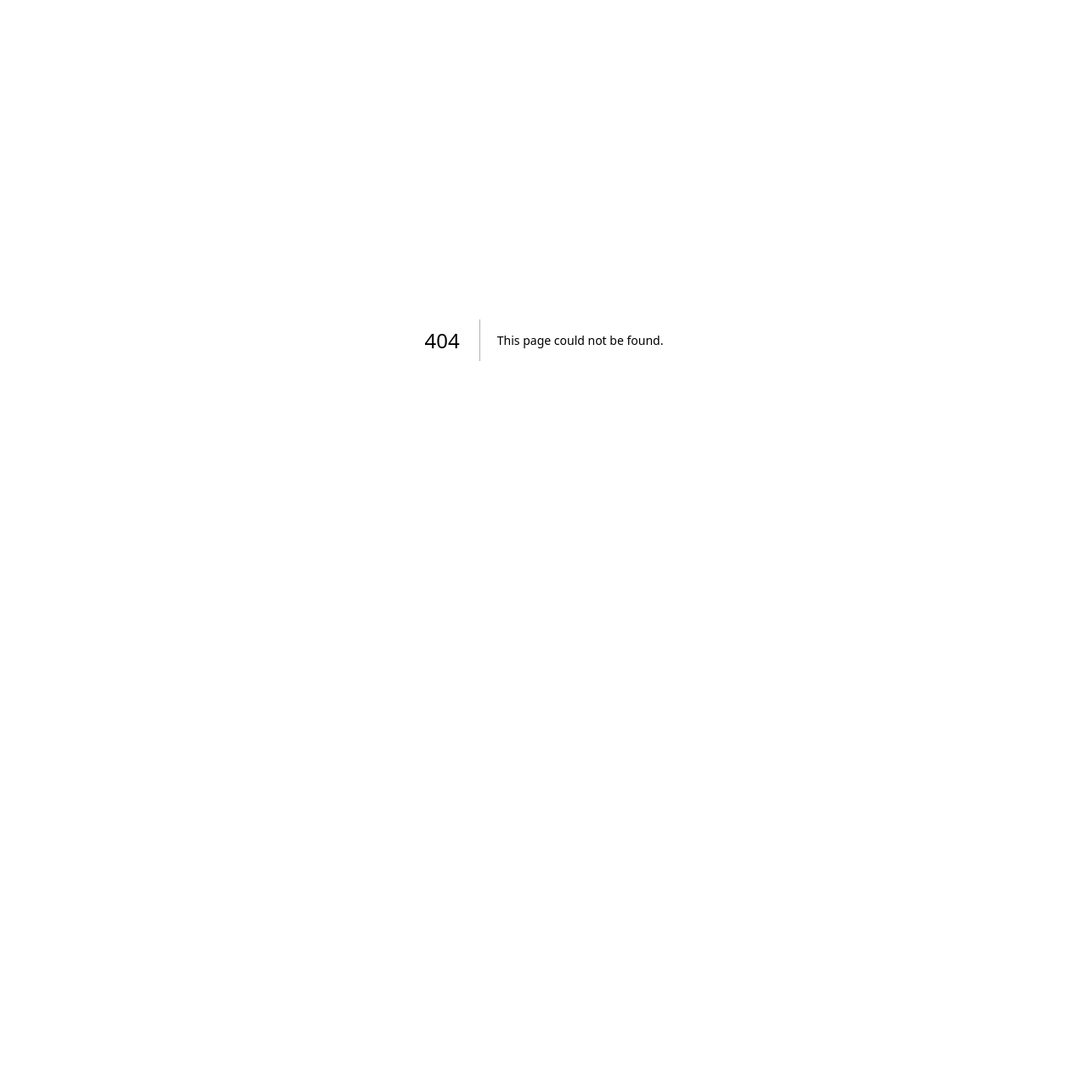
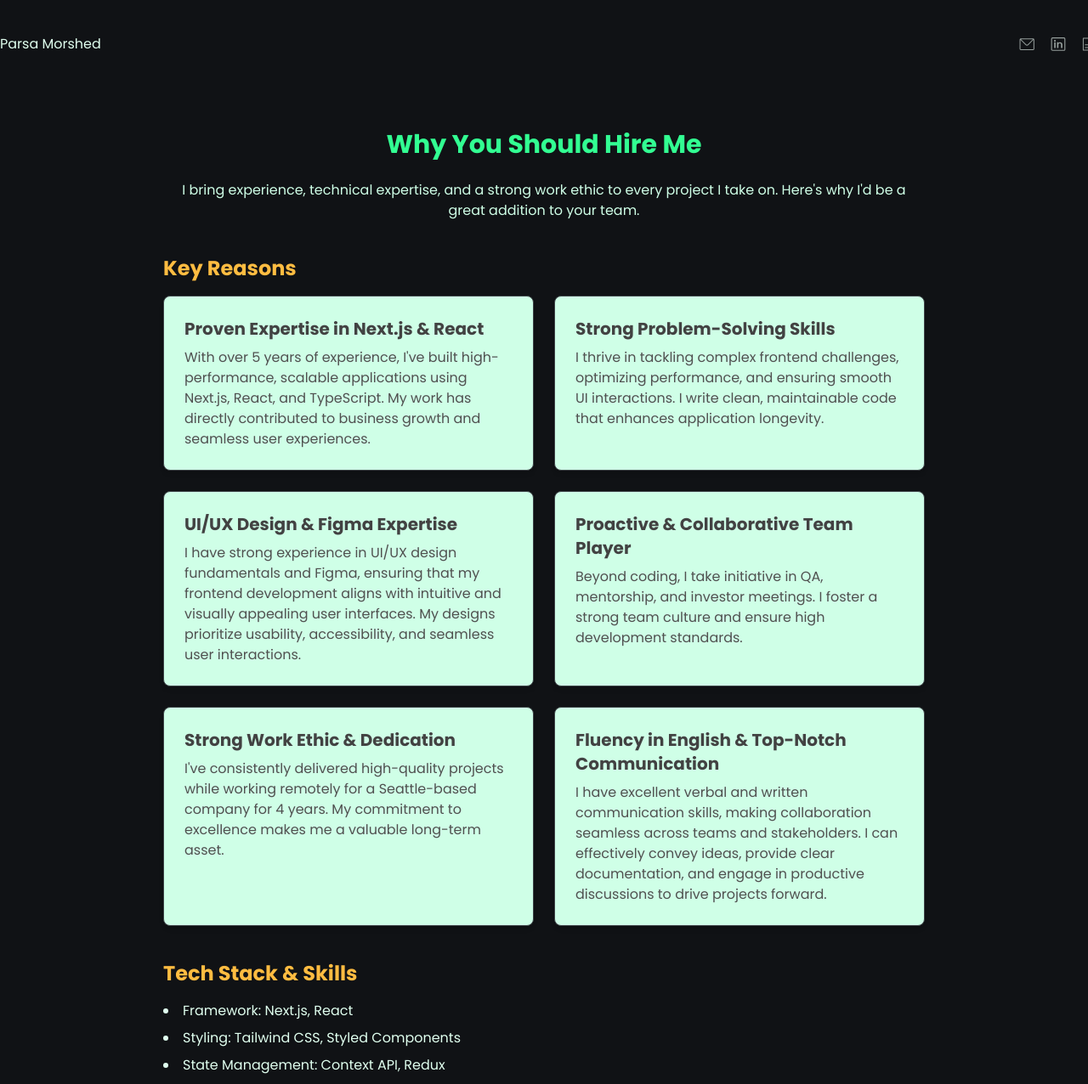
Before and after one commit to parsa-webdev/parsa-portfolio-nextjs, a Next.js app: page /why-you-should-hire-me in a window 1280 px wide. Before the commit this address had no page. Shown: the top 1276 px of the page at 85% size. Before the commit the page ends 800 px from the top, so only its background shows below. Built offline with nearby package versions, Linux system fonts and the light colour scheme.

Commit message:
why-hire-me page

```diff
--- a/src/app/components/Header/ MobileHeader/MobileHeader.tsx
+++ b/src/app/components/Header/ MobileHeader/MobileHeader.tsx
@@ -31,7 +31,7 @@ export default function MobileHeader() {
             </a>
 
             <a
-              href="https://drive.google.com/file/d/166bv5gz_osvHkmq85eblOPQXc-cZkqdA/view?usp=drive_link"
+              href="https://drive.google.com/file/d/1Y7SpQWNT2xQ9v6QapKXPoB68GLBi9C6O/view?usp=sharing"
               target="_blank"
             >
               <DocumentIcon />
--- a/src/app/components/Header/Header.tsx
+++ b/src/app/components/Header/Header.tsx
@@ -29,7 +29,7 @@ export default function Header() {
             </a>
 
             <a
-              href="https://drive.google.com/file/d/166bv5gz_osvHkmq85eblOPQXc-cZkqdA/view?usp=drive_link"
+              href="https://drive.google.com/file/d/1Y7SpQWNT2xQ9v6QapKXPoB68GLBi9C6O/view?usp=sharing"
               target="_blank"
             >
               <DocumentIcon />
--- a/src/app/components/HeroDesk/HeroDesk.tsx
+++ b/src/app/components/HeroDesk/HeroDesk.tsx
@@ -28,8 +28,8 @@ export default function HeroDesk() {
             </a>
 
             <a
-              href="https://drive.google.com/file/d/166bv5gz_osvHkmq85eblOPQXc-cZkqdA/view?usp=drive_link"
               target="_blank"
+              href="https://drive.google.com/file/d/1Y7SpQWNT2xQ9v6QapKXPoB68GLBi9C6O/view?usp=sharing"
             >
               <DocumentIcon />
             </a>
--- a/src/app/components/HeroMob/HeroMob.tsx
+++ b/src/app/components/HeroMob/HeroMob.tsx
@@ -41,8 +41,8 @@ export default function HeroMob() {
               </a>
 
               <a
-                href="https://drive.google.com/file/d/166bv5gz_osvHkmq85eblOPQXc-cZkqdA/view?usp=drive_link"
                 target="_blank"
+                href="https://drive.google.com/file/d/1Y7SpQWNT2xQ9v6QapKXPoB68GLBi9C6O/view?usp=sharing"
               >
                 <DocumentIcon />
               </a>
--- /dev/null
+++ b/src/app/why-you-should-hire-me/page.tsx
@@ -0,0 +1,139 @@
+"use client";
+import Header from "@/app/components/Header/Header";
+import Head from "next/head";
+
+const reasons = [
+  {
+    title: "Proven Expertise in Next.js & React",
+    description:
+      "With over 5 years of experience, I've built high-performance, scalable applications using Next.js, React, and TypeScript. My work has directly contributed to business growth and seamless user experiences.",
+  },
+  {
+    title: "Strong Problem-Solving Skills",
+    description:
+      "I thrive in tackling complex frontend challenges, optimizing performance, and ensuring smooth UI interactions. I write clean, maintainable code that enhances application longevity.",
+  },
+  {
+    title: "UI/UX Design & Figma Expertise",
+    description:
+      "I have strong experience in UI/UX design fundamentals and Figma, ensuring that my frontend development aligns with intuitive and visually appealing user interfaces. My designs prioritize usability, accessibility, and seamless user interactions.",
+  },
+  {
+    title: "Proactive & Collaborative Team Player",
+    description:
+      "Beyond coding, I take initiative in QA, mentorship, and investor meetings. I foster a strong team culture and ensure high development standards.",
+  },
+  {
+    title: "Strong Work Ethic & Dedication",
+    description:
+      "I've consistently delivered high-quality projects while working remotely for a Seattle-based company for 4 years. My commitment to excellence makes me a valuable long-term asset.",
+  },
+  {
+    title: "Fluency in English & Top-Notch Communication",
+    description:
+      "I have excellent verbal and written communication skills, making collaboration seamless across teams and stakeholders. I can effectively convey ideas, provide clear documentation, and engage in productive discussions to drive projects forward.",
+  },
+];
+
+export default function WhyHireMe() {
+  return (
+    <>
+      <Head>
+        <title>
+          Why Hire Me | Parsa Morshed - Frontend Developer & UI/UX Specialist
+        </title>
+        <meta
+          name="description"
+          content="Why you should hire Parsa Morshed - A highly skilled Frontend Developer & UI/UX Specialist with a proven track record in building impactful web experiences."
+        />
+        <meta property="og:type" content="website" />
+        <meta
+          property="og:title"
+          content="Why Hire Me | Parsa Morshed - Frontend Developer & UI/UX Specialist"
+        />
+        <meta
+          property="og:description"
+          content="Why you should hire Parsa Morshed - A highly skilled Frontend Developer & UI/UX Specialist with a proven track record in building impactful web experiences."
+        />
+        <meta property="og:image" content="/preview.jpg" />
+        <meta property="twitter:card" content="summary_large_image" />
+        <meta
+          property="twitter:title"
+          content="Why Hire Me | Parsa Morshed - Frontend Developer & UI/UX Specialist"
+        />
+        <meta
+          property="twitter:description"
+          content="Why you should hire Parsa Morshed - A highly skilled Frontend Developer & UI/UX Specialist with a proven track record in building impactful web experiences."
+        />
+        <meta property="twitter:image" content="/preview.jpg" />
+        <meta name="robots" content="index, follow" />
+        <meta name="viewport" content="width=device-width, initial-scale=1.0" />
+        <link rel="canonical" href="https://devparsa.com/why-hire-me" />
+      </Head>
+      <div className="bg-dark">
+        <Header />
+        <main className="px-4 py-10 md:px-12 lg:px-20 bg-dark text-light">
+          <div className="max-w-4xl mx-auto">
+            <h1 className="text-3xl font-bold text-primary mb-6 text-center">
+              Why You Should Hire Me
+            </h1>
+            <p className="text-md text-lightGreen3 mb-10 text-center">
+              I bring experience, technical expertise, and a strong work ethic
+              to every project I take on. {"Here's"} why {"I'd"} be a great
+              addition to your team.
+            </p>
+            <section>
+              <h2 className="text-2xl font-semibold text-secondary mb-4">
+                Key Reasons
+              </h2>
+              <div className="grid grid-cols-1 gap-6 md:grid-cols-2">
+                {reasons.map((reason, index) => (
+                  <div
+                    key={index}
+                    className="bg-lightGreen3 shadow-md rounded-lg p-6 border border-gray"
+                  >
+                    <h3 className="text-xl font-semibold text-gray2 mb-2">
+                      {reason.title}
+                    </h3>
+                    <p className="text-lightGray">{reason.description}</p>
+                  </div>
+                ))}
+              </div>
+            </section>
+            <section className="mt-10">
+              <h2 className="text-2xl font-semibold text-secondary mb-4">
+                Tech Stack & Skills
+              </h2>
+              <ul className="list-disc list-inside space-y-2 text-lightGreen">
+                <li>Framework: Next.js, React</li>
+                <li>Styling: Tailwind CSS, Styled Components</li>
+                <li>State Management: Context API, Redux</li>
+                <li>Performance Optimization: SSR, SSG, Lazy Loading</li>
+                <li>Testing: Jest, React Testing Library</li>
+                <li>Collaboration: Agile, Git, CI/CD</li>
+              </ul>
+            </section>
+            <section className="mt-10 pb-10">
+              <h2 className="text-2xl font-semibold text-secondary mb-4">
+                Ready to Work Together?
+              </h2>
+              <p className="text-lightGreen mb-6">
+                {"I'm"} excited to contribute to a forward-thinking team.{" "}
+                {"Let's"}
+                connect and discuss how I can add value to your projects.
+              </p>
+              <div className="text-center mt-6">
+                <a
+                  className="p-3 text-primary border-2 font-medium border-primary rounded-xl hover:text-secondary hover:border-secondary ease-in-out duration-300"
+                  href="mailto:parsawebdev@gmail.com"
+                >
+                  Contact Me
+                </a>
+              </div>
+            </section>
+          </div>
+        </main>
+      </div>
+    </>
+  );
+}
```
